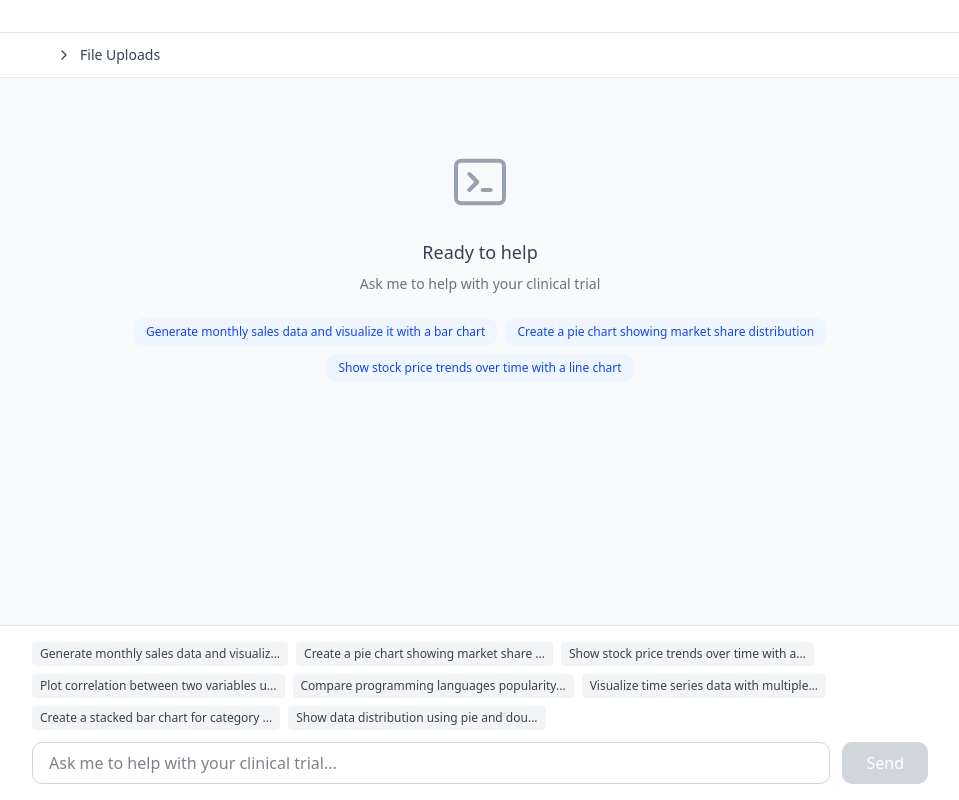
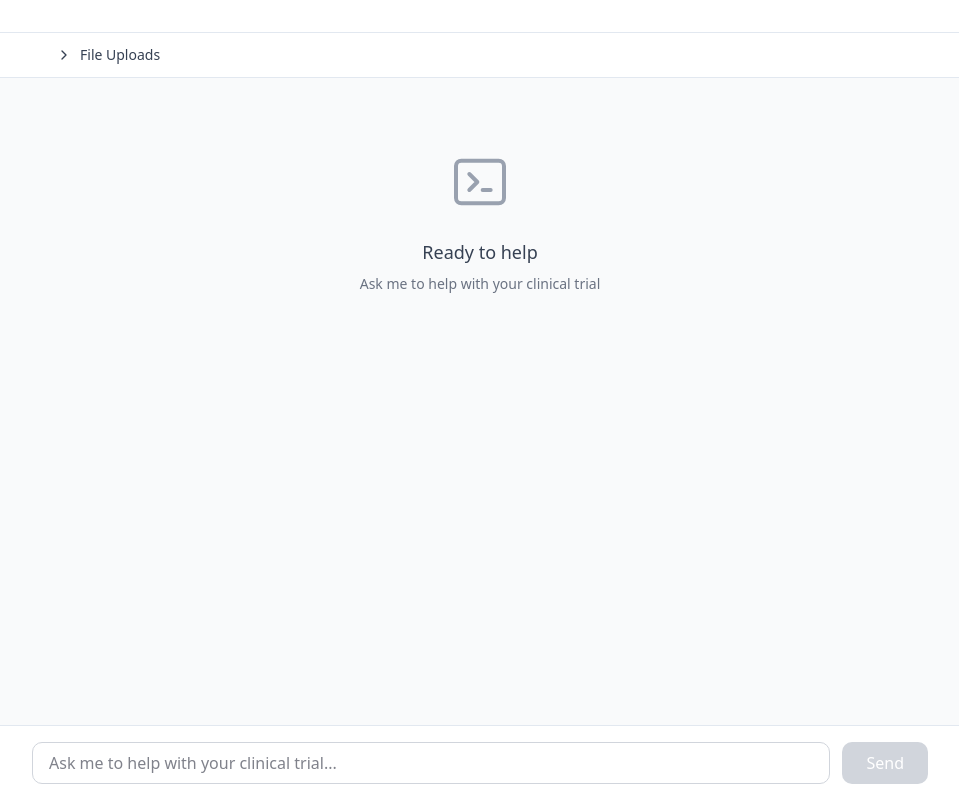
Before and after one commit to ShauryaJ1/trialytics, a Next.js app in the folder medical-ai/: page /code-stream in a window 1280 px wide. Shown: the whole page, without its empty margins (160-1119 px from the left). Built offline with nearby package versions, Linux system fonts and the light colour scheme.

Commit message:
Update page.tsx

```diff
--- a/medical-ai/app/code-stream/page.tsx
+++ b/medical-ai/app/code-stream/page.tsx
@@ -326,27 +326,6 @@ User request: ${message.text}`;
   };
 
   // Example prompts - dynamic based on whether files are uploaded
-  const examplePrompts = uploadedFiles.length > 0
-    ? [
-        `Load and analyze ${uploadedFiles[0].name}`,
-        `Show the first 10 rows of the uploaded data`,
-        `Calculate summary statistics for the uploaded file`,
-        `Create a bar chart from the uploaded data`,
-        `Visualize data distribution with a pie chart`,
-        `Plot trends over time using a line chart`,
-        `Show correlations with a scatter plot`,
-        `Perform data cleaning and create visualizations`,
-      ]
-    : [
-        "Generate monthly sales data and visualize it with a bar chart",
-        "Create a pie chart showing market share distribution",
-        "Show stock price trends over time with a line chart",
-        "Plot correlation between two variables using scatter plot",
-        "Compare programming languages popularity with a horizontal bar chart",
-        "Visualize time series data with multiple line charts",
-        "Create a stacked bar chart for category comparisons",
-        "Show data distribution using pie and doughnut charts",
-      ];
 
   return (
     <div className="flex flex-col h-screen bg-gray-50">
@@ -409,20 +388,7 @@ User request: ${message.text}`;
               <p className="text-sm text-gray-500 mb-6">
                 Ask me to help with your clinical trial
               </p>
-              <div className="flex flex-wrap gap-2 justify-center">
-                {examplePrompts.slice(0, 3).map((prompt, i) => (
-                  <button
-                    key={i}
-                    onClick={() => {
-                      setInput(prompt);
-                      sendMessage({ text: prompt });
-                    }}
-                    className="px-3 py-1.5 text-xs bg-blue-50 text-blue-700 rounded-lg hover:bg-blue-100 transition-colors"
-                  >
-                    {prompt}
-                  </button>
-                ))}
-              </div>
+
             </div>
           )}
 
@@ -644,17 +610,7 @@ User request: ${message.text}`;
       <div className="border-t bg-white px-6 py-4">
         <div className="max-w-4xl mx-auto">
           {/* Example prompts */}
-          <div className="mb-3 flex flex-wrap gap-2">
-            {examplePrompts.map((prompt, i) => (
-              <button
-                key={i}
-                onClick={() => setInput(prompt)}
-                className="px-2 py-1 text-xs bg-gray-100 text-gray-700 rounded hover:bg-gray-200 transition-colors"
-              >
-                {prompt.length > 40 ? prompt.substring(0, 40) + '...' : prompt}
-              </button>
-            ))}
-          </div>
+
 
           {/* Input form */}
           <form
```
